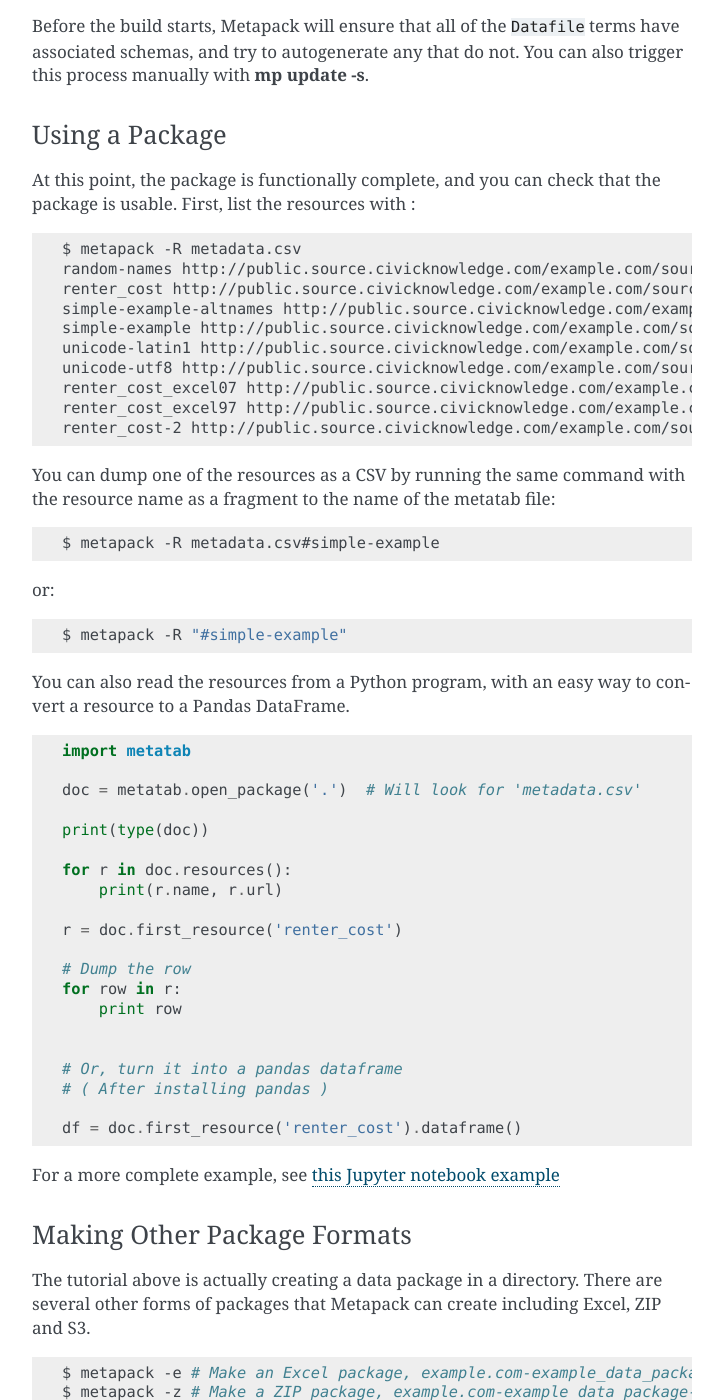
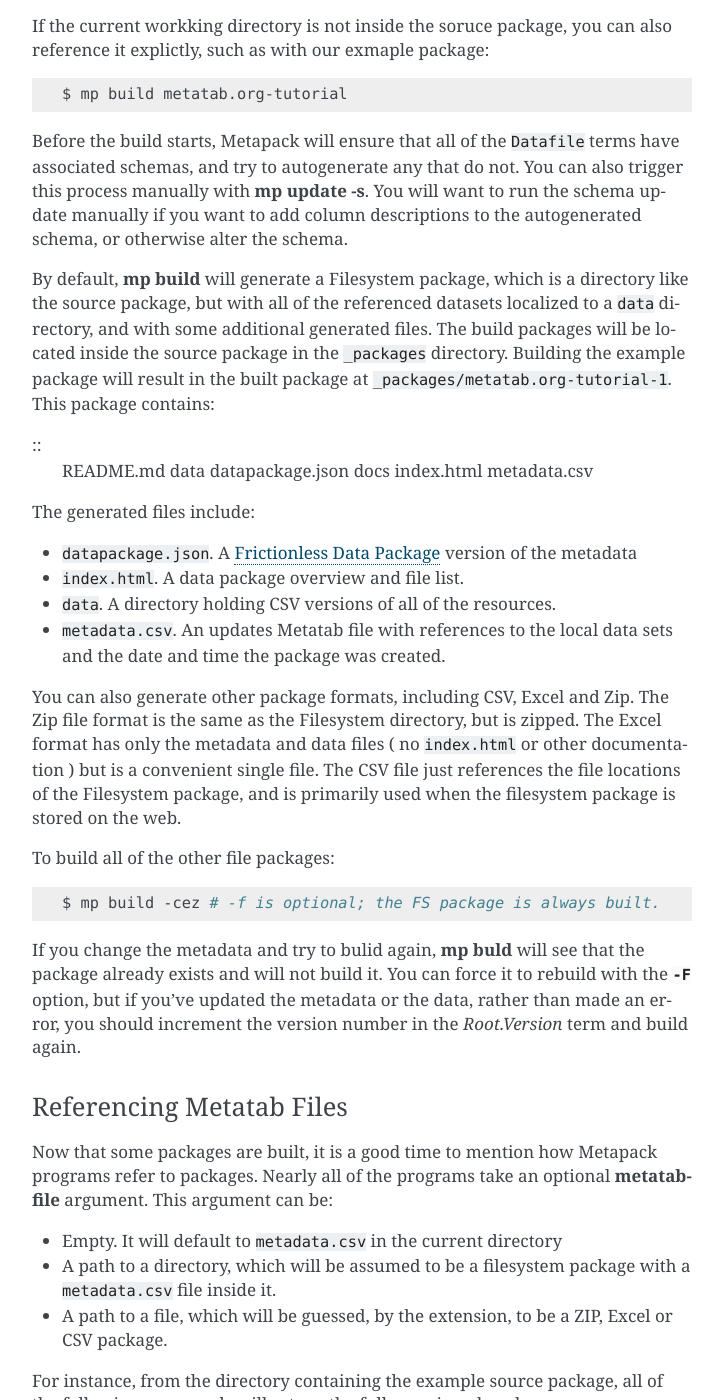
Before and after one commit to Metatab/metapack, a Sphinx documentation site: the page built from docs/source/GettingStarted.rst, in a window 1280 px wide and 1400 px high, scrolled down 3409 px. Shown: the whole window, without its empty margins (388-1111 px from the left). Built offline with Sphinx 7.4.7, drawn with Linux system fonts in a browser that asks for light colours; some of the changed text lies outside the part shown.

Commit message:
Updating Documentation

```diff
--- a/docs/source/GettingStarted.rst
+++ b/docs/source/GettingStarted.rst
@@ -168,11 +168,108 @@
 
 .. code-block:: bash
 
-	$ mp build
+	$ mp build # From within the soruce package.
+
+If the current workking directory is not inside the soruce package, you can also reference it explictly, such as with our exmaple package:
+
+.. code-block:: bash
+
+	$ mp build metatab.org-tutorial
 
 Before the build starts, Metapack will ensure that all of the ``Datafile``
 terms have associated schemas, and try to autogenerate any that do not. You can
-also trigger this process manually with :command:`mp update -s`.
+also trigger this process manually with :command:`mp update -s`. You will want to run the schema update manually if you want to add column descriptions to the autogenerated schema, or otherwise alter the schema.
+
+By default, :command:`mp build` will generate a Filesystem package, which is a
+directory like the source package, but with all of the referenced datasets
+localized to a :file:`data` directory, and with some additional generated
+files. The build packages will be located inside the source package in the
+:file:`_packages` directory. Building the example package will result in the
+built package at :file:`_packages/metatab.org-tutorial-1`. This package
+contains:
+
+::
+	README.md
+	data
+	datapackage.json
+	docs
+	index.html
+	metadata.csv
+
+The generated files include:
+
+- :file:`datapackage.json`. A `Frictionless Data Package <http://frictionlessdata.io/docs/data-package/>`_ version of the metadata
+- :file:`index.html`. A data package overview and file list.
+- :file:`data`. A directory holding CSV versions of all of the resources.
+- :file:`metadata.csv`. An updates Metatab file with references to the local data sets and the date and time the package was created.
+
+You can also generate other package formats, including CSV, Excel and Zip. The Zip file format is the same as the Filesystem directory, but is zipped. The Excel format has only the metadata and data files ( no :file:`index.html` or other documentation ) but is a convenient single file. The CSV file just references the file locations of the Filesystem package, and is primarily used when the filesystem package is stored on the web.
+
+To build all of the other file packages:
+
+.. code-block:: bash
+
+	$ mp build -cez # -f is optional; the FS package is always built.
+
+If you change the metadata and try to bulid again, :command:`mp buld` will see
+that the package already exists and will not build it. You can force it to
+rebuild with the :option:`-F` option, but if you've updated the metadata or the
+data, rather than made an error, you should increment the version number in the
+`Root.Version` term and build again.
+
+Referencing Metatab Files
++++++++++++++++++++++++++
+
+Now that some packages are built, it is a good time to mention how Metapack programs refer to packages. Nearly all of the programs take an optional :strong:`metatabfile` argument. This argument can be:
+
+- Empty. It will default to :file:`metadata.csv` in the current directory
+- A path to a directory, which will be assumed to be a filesystem package with a :file:`metadata.csv` file inside it.
+- A path to a file, which will be guessed, by the extension, to be a ZIP, Excel or CSV package.
+
+For instance, from the directory containing the example source package, all of the following commands will return the fully-versioned package name, "metatab.org-tutorial-1"
+
+.. code-block:: bash
+
+  $ mp info metatab.org-tutorial/
+  $ mp info metatab.org-tutorial/metadata.csv
+  $ mp info metatab.org-tutorial/_packages/metatab.org-tutorial-1
+  $ mp info metatab.org-tutorial/_packages/metatab.org-tutorial-1.csv
+  $ mp info metatab.org-tutorial/_packages/metatab.org-tutorial-1.xlsx
+  $ mp info metatab.org-tutorial/_packages/metatab.org-tutorial-1.zip
+
+As we will see in the next section ( and as you saw when adding URLs to the packag  ) a package URL can also have a fragment, which is a string that starts with '#', appended to the URL. These are used to identify a resource within the package.
+
+Examining Packages
+++++++++++++++++++
+
+There are a few programs you can use to examine packages and view their
+resources. The most important is :ref:`mp run program <mp_run>`. The
+:command:`mp run` command will run resources, generating the tabular data in a
+variety of formats. This is valuable when you are creating a new soruce
+package, or when you want to view the contents of a built package.
+
+For instance, when you are working on a source package, :command:`mp run` lets
+you see the tabuar data to test configurations. With no arguments, the program will list out the resources in the package.
+
+.. code-block:: bash
+
+	$ cd metatab.org-tutorial
+	$ mp run
+
+	Type      Name                     Url
+	--------  -----------------------  ---------------------------------------------------------------------
+	Resource  random_names             h.../random-names.csv
+	Resource  row_generator            python:pylib#row_generator
+	Resource  random-names             ...random-names.csv&encoding=ascii
+	Resource  renter_cost              ...renter_cost.csv&encoding=ascii
+	Resource  simple-example-altnames  ...simple-example-altnames.csv&encoding=ascii
+	Resource  simple-example           ...simple-example.csv&encoding=ascii
+	Resource  unicode-latin1           ...unicode-latin1.csv&encoding=latin1
+	Resource  unicode-utf8             ...unicode-utf8.csv&encoding=utf8
+	Resource  renter_cost_excel07      ...renter_cost_excel07.xlsx;Sheet1&encoding=ascii
+	Resource  renter_cost_excel97      ...renter_cost_excel97.xls;Sheet1&encoding=ascii
+	Resource  renter_cost-2            ...renter_cost.tsv&encoding=ascii
+
 
 Using a Package
 +++++++++++++++
@@ -183,15 +280,15 @@
 .. code-block:: bash
 
     $ metapack -R metadata.csv
-    random-names http://public.source.civicknowledge.com/example.com/sources/test_data.zip#test_data%2Fcsv%2Frandom-names.csv
-    renter_cost http://public.source.civicknowledge.com/example.com/sources/test_data.zip#test_data%2Fcsv%2Frenter_cost.csv
-    simple-example-altnames http://public.source.civicknowledge.com/example.com/sources/test_data.zip#test_data%2Fcsv%2Fsimple-example-altnames.csv
-    simple-example http://public.source.civicknowledge.com/example.com/sources/test_data.zip#test_data%2Fcsv%2Fsimple-example.csv
-    unicode-latin1 http://public.source.civicknowledge.com/example.com/sources/test_data.zip#test_data%2Fcsv%2Funicode-latin1.csv
-    unicode-utf8 http://public.source.civicknowledge.com/example.com/sources/test_data.zip#test_data%2Fcsv%2Funicode-utf8.csv
-    renter_cost_excel07 http://public.source.civicknowledge.com/example.com/sources/test_data.zip#test_data%2Fexcel%2Frenter_cost_excel07.xlsx%3BSheet1
-    renter_cost_excel97 http://public.source.civicknowledge.com/example.com/sources/test_data.zip#test_data%2Fexcel%2Frenter_cost_excel97.xls%3BSheet1
-    renter_cost-2 http://public.source.civicknowledge.com/example.com/sources/test_data.zip#test_data%2Ftab%2Frenter_cost.tsv
+    random-names ...random-names.csv
+    renter_cost ...renter_cost.csv
+    simple-example-altnames ...simple-example-altnames.csv
+    simple-example ...simple-example.csv
+    unicode-latin1 ...unicode-latin1.csv
+    unicode-utf8 ...unicode-utf8.csv
+    renter_cost_excel07 ...renter_cost_excel07.xlsx%3BSheet1
+    renter_cost_excel97 ...renter_cost_excel97.xls%3BSheet1
+    renter_cost-2 ...renter_cost.tsv
 
 You can dump one of the resources as a CSV by running the same command with the
 resource name as a fragment to the name of the metatab file:
```
Also changed, not shown: docs/source/commands.rst (+9 -0 lines).
